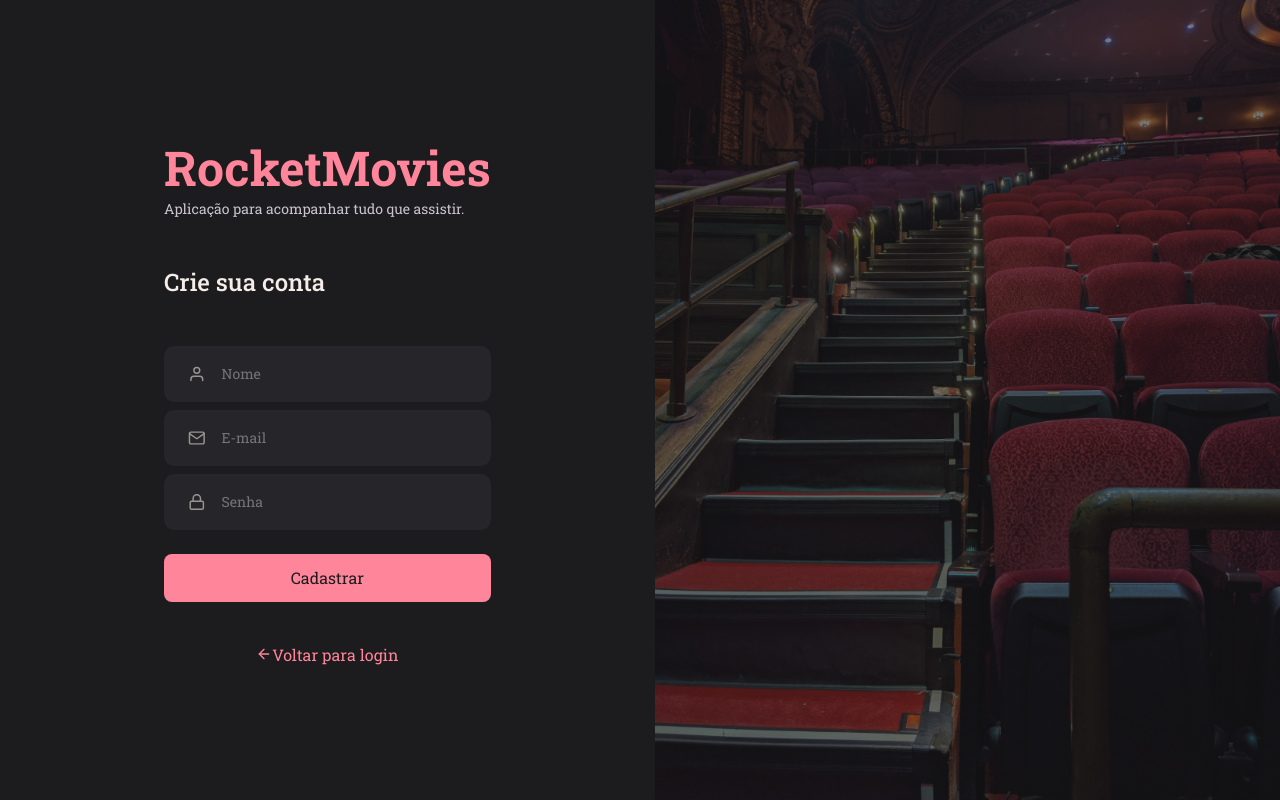
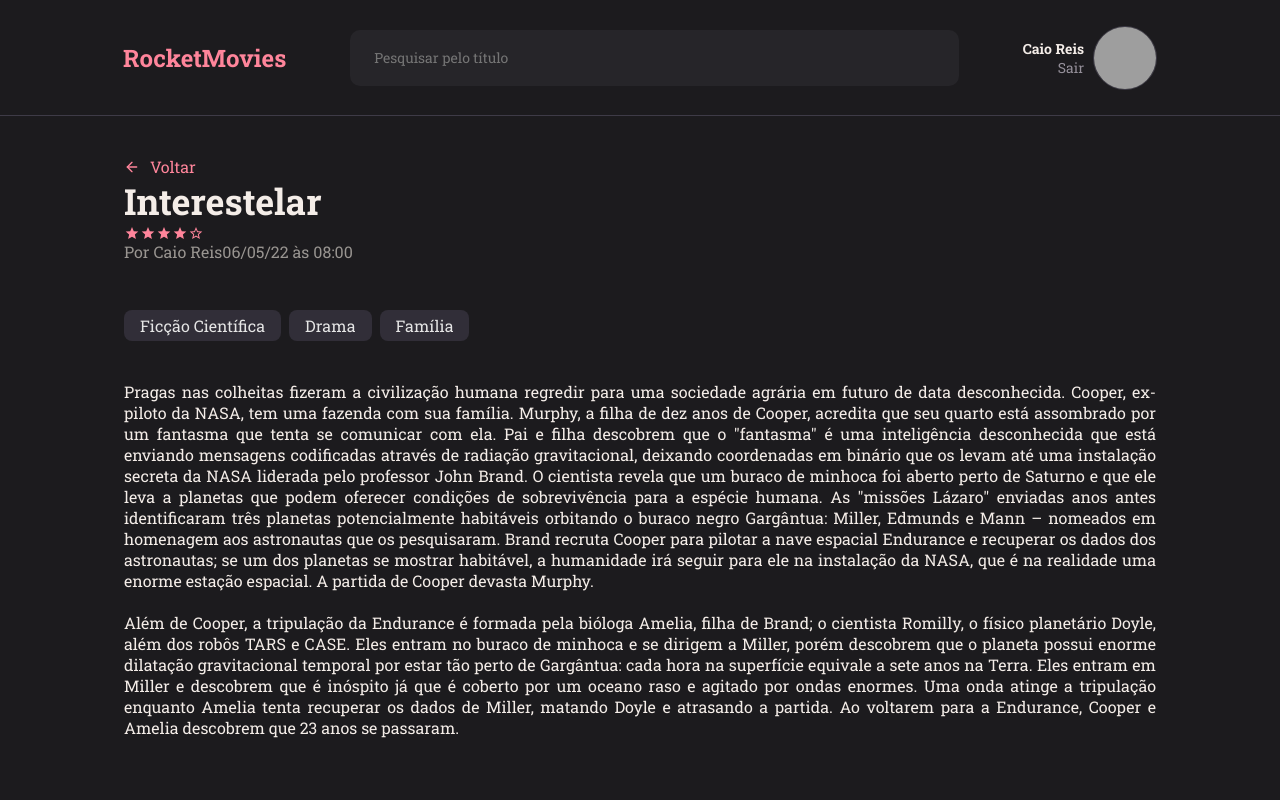
Before and after one commit to iCaioReis/Explorer-Stage09-Desafio-RocketMovies, a React (Vite) app in the folder RocketMovies/: page / in a window 1280 px wide. Built offline with nearby package versions, Linux system fonts and the light colour scheme; grey boxes are pictures that could not be loaded.

Commit message:
Created MoviePreview page

```diff
--- a/RocketMovies/src/main.jsx
+++ b/RocketMovies/src/main.jsx
@@ -3,6 +3,7 @@
 import { Home } from './pages/Home';
 import { SingIn } from './pages/SingIn';
 import { SingUp } from './pages/SingUp';
+import { MoviePreview } from './pages/MoviePreview';
 import GlobalStyles from './styles/global';
 import { ThemeProvider } from 'styled-components';
 import theme from './styles/theme';
@@ -11,7 +12,7 @@
   <React.StrictMode>
     <ThemeProvider theme={theme}>
       <GlobalStyles />
-      <SingUp />
+      <MoviePreview />
     </ThemeProvider>
   </React.StrictMode>,
 )
--- a/RocketMovies/src/pages/Home/styles.js
+++ b/RocketMovies/src/pages/Home/styles.js
@@ -5,7 +5,6 @@
     height: 100vh;
 
     > main {
-        grid-area: main;
         padding: 40px 123px;
 
         section {
--- /dev/null
+++ b/RocketMovies/src/pages/MoviePreview/index.jsx
@@ -0,0 +1,49 @@
+import { Container, Stars, Tags } from "./styles";
+
+import { Header } from "../../components/Header";
+
+import { FiArrowLeft } from "react-icons/fi";
+import { IoMdStar, IoMdStarOutline } from "react-icons/io";
+
+export function MoviePreview() {
+    return (
+        <Container>
+            <Header />
+
+            <main>
+
+                <a href=""> <FiArrowLeft /> Voltar</a>
+
+                <div>
+                    <h1>Interestelar</h1>
+                    <Stars>
+                        <IoMdStar />
+                        <IoMdStar />
+                        <IoMdStar />
+                        <IoMdStar />
+                        <IoMdStarOutline />
+                    </Stars>
+                </div>
+
+                <div>
+                    <span>Por Caio Reis</span>
+                    <span>06/05/22 às 08:00</span>
+                </div>
+
+                <Tags>
+                    <span>Ficção Científica</span>
+                    <span>Drama</span>
+                    <span>Família</span>
+                </Tags>
+
+                <p>
+                    Pragas nas colheitas fizeram a civilização humana regredir para uma sociedade agrária em futuro de data desconhecida. Cooper, ex-piloto da NASA, tem uma fazenda com sua família. Murphy, a filha de dez anos de Cooper, acredita que seu quarto está assombrado por um fantasma que tenta se comunicar com ela. Pai e filha descobrem que o "fantasma" é uma inteligência desconhecida que está enviando mensagens codificadas através de radiação gravitacional, deixando coordenadas em binário que os levam até uma instalação secreta da NASA liderada pelo professor John Brand. O cientista revela que um buraco de minhoca foi aberto perto de Saturno e que ele leva a planetas que podem oferecer condições de sobrevivência para a espécie humana. As "missões Lázaro" enviadas anos antes identificaram três planetas potencialmente habitáveis orbitando o buraco negro Gargântua: Miller, Edmunds e Mann – nomeados em homenagem aos astronautas que os pesquisaram. Brand recruta Cooper para pilotar a nave espacial Endurance e recuperar os dados dos astronautas; se um dos planetas se mostrar habitável, a humanidade irá seguir para ele na instalação da NASA, que é na realidade uma enorme estação espacial. A partida de Cooper devasta Murphy.
+                    <br />
+                    <br />
+                    Além de Cooper, a tripulação da Endurance é formada pela bióloga Amelia, filha de Brand; o cientista Romilly, o físico planetário Doyle, além dos robôs TARS e CASE. Eles entram no buraco de minhoca e se dirigem a Miller, porém descobrem que o planeta possui enorme dilatação gravitacional temporal por estar tão perto de Gargântua: cada hora na superfície equivale a sete anos na Terra. Eles entram em Miller e descobrem que é inóspito já que é coberto por um oceano raso e agitado por ondas enormes. Uma onda atinge a tripulação enquanto Amelia tenta recuperar os dados de Miller, matando Doyle e atrasando a partida. Ao voltarem para a Endurance, Cooper e Amelia descobrem que 23 anos se passaram.
+                </p>
+
+            </main>
+        </Container>
+    );
+};
--- /dev/null
+++ b/RocketMovies/src/pages/MoviePreview/styles.js
@@ -0,0 +1,60 @@
+import styled from "styled-components";
+
+export const Container = styled.div `
+    width: 100%;
+    height: 100vh;
+
+    > main {
+        padding: 40px 124px;
+        overflow-y: auto;
+
+        #title {
+            display: flex;
+            margin-top: 150px;
+        }
+
+        a {
+            display: flex;
+            align-items: center;
+            gap: 10px;
+            color:  ${({ theme }) => theme.COLORS.THEME_COLOR};
+        }
+
+        h1 {
+            font-size: 36px;
+            color:  ${({ theme }) => theme.COLORS.GRAY_600};
+        }
+
+        p {
+            font-size: 16px;
+            color:  ${({ theme }) => theme.COLORS.GRAY_600};
+            text-align: justify;
+        }
+    }
+`;
+
+export const Stars = styled.div`
+    display: flex;
+    justify-content: start;
+
+    > svg {
+        color:  ${({ theme }) => theme.COLORS.THEME_COLOR};
+    }
+`;
+
+export const Tags = styled.div`
+    margin-top: 48px;
+    margin-bottom: 40px;
+
+    display: flex;
+    gap: 8px;
+
+    > span {
+        background-color: ${({ theme }) => theme.COLORS.BACKGROUND_900}; ;
+        color: ${({ theme }) => theme.COLORS.GRAY_500};
+
+        padding: 5px 16px;
+
+        border-radius: 8px;
+    }
+`;
```
